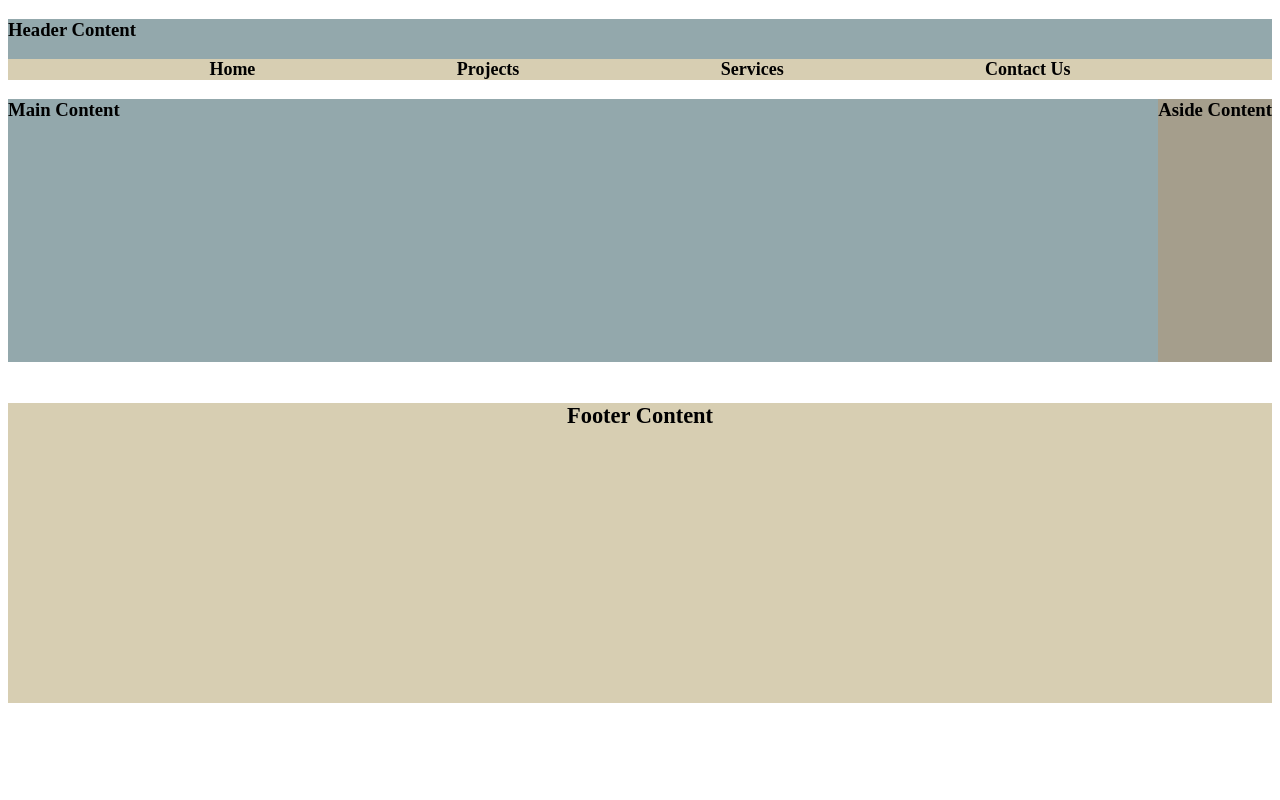
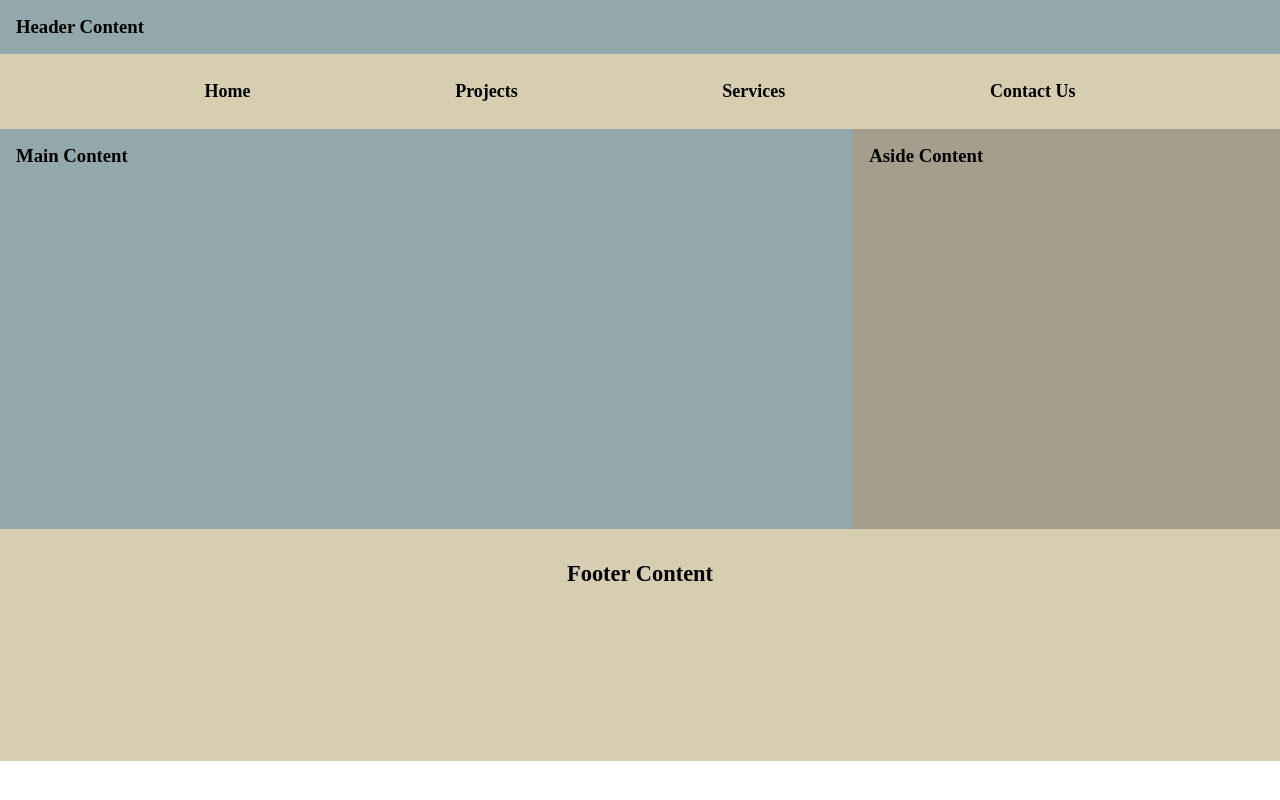
Before and after one commit to Stratoverus/wdd131, a plain HTML site: page week01/basic-layout.html in a window 1280 px wide. Drawn offline with Linux system fonts and the light colour scheme.

Commit message:
fixed css

```diff
--- a/week01/styles/layout.css
+++ b/week01/styles/layout.css
@@ -4,6 +4,15 @@
     --color-3: #D7CEB2;
     --color-4: #A59E8C;
     --color-5: #66635B;
+}
+
+* {
+    margin: 0;
+    padding: 0;
+}
+
+h3 {
+    padding: 1rem;
 }
 
 header {
@@ -20,7 +29,8 @@ main h3{
     font-weight: 600;
     font-size: large;
     background-color: var(--color-3);
-
+    height: 75px;
+    align-items: center;
 }
 
 .menu a {
@@ -33,8 +43,9 @@ a {
 
 main {
     display: grid;
-    height: 300px;
-    grid-template-columns: 1fr auto;
+    height: 400px;
+    grid-template-columns: 2fr 1fr;
+    margin: 0;
 }
 
 .main_content {
@@ -47,11 +58,8 @@ main {
 
 footer {
     background-color: var(--color-3);
-    height: 300px;
+    height: 200px;
     font-size: larger;
-    justify-items: center;
+    text-align: center;
+    padding: 1rem;
 }
-
-footer h3 {
-
-}
```
